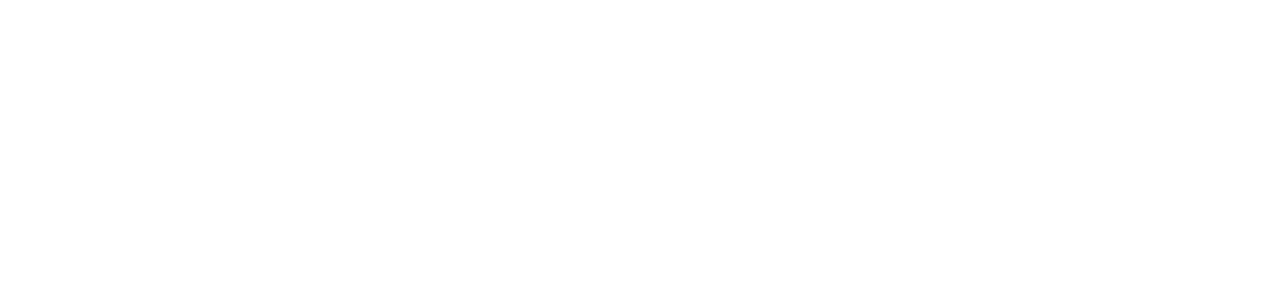
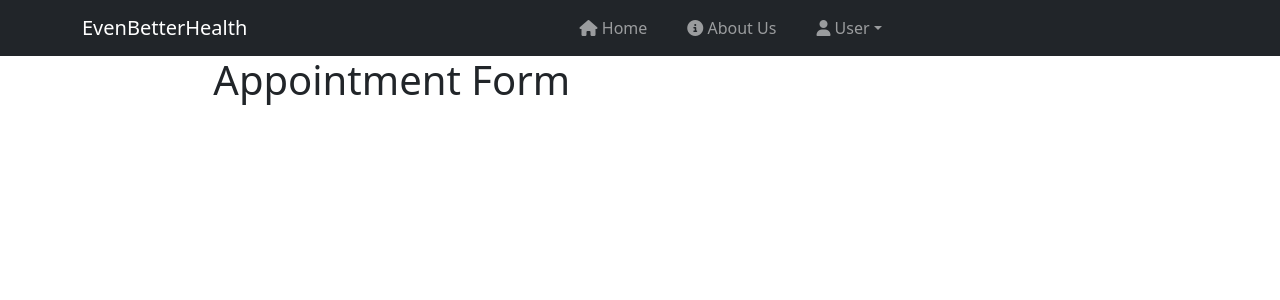
Before and after one commit to alexlrwilliams/mental-health-app, a Vue app in the folder frontend/: page /bookAppointmentForm in a window 1280 px wide. Shown: the top 300 px of the page. Built offline with nearby package versions, Linux system fonts and the light colour scheme.

Commit message:
Added BookAppointmentForm page to the app

```diff
--- a/frontend/src/main.js
+++ b/frontend/src/main.js
@@ -5,6 +5,7 @@
 import Home from './pages/HomePage.vue'
 import Login from './pages/LoginPage.vue'
 import Register from './pages/RegisterPage.vue'
+import BookAppointmentForm from './pages/BookAppointmentForm.vue'
 
 import 'bootstrap/dist/css/bootstrap.css'
 import 'bootstrap-vue/dist/bootstrap-vue.css'
@@ -23,7 +24,8 @@
 const routes = [
   { path: '/', component: Home },
   { path: '/login', component: Login },
-  { path: '/register', component: Register }
+  { path: '/register', component: Register },
+  { path: '/bookAppointmentForm', component: BookAppointmentForm }
 ]
 
 const router = new VueRouter({
--- /dev/null
+++ b/frontend/src/pages/BookAppointmentForm.vue
@@ -0,0 +1,18 @@
+<template>
+  <div>
+    <NavBar />
+    <div class='col-md-8 mx-auto'>
+      <h1>Appointment Form</h1>
+    </div>
+  </div>
+</template>
+
+<script>
+import NavBar from '../components/NavBar'
+export default {
+  name: 'BookAppointmentForm',
+  components: {
+    NavBar
+  }
+}
+</script>
```
Also changed, not shown: 2 other files (tests, documents, lock files or other folders).
